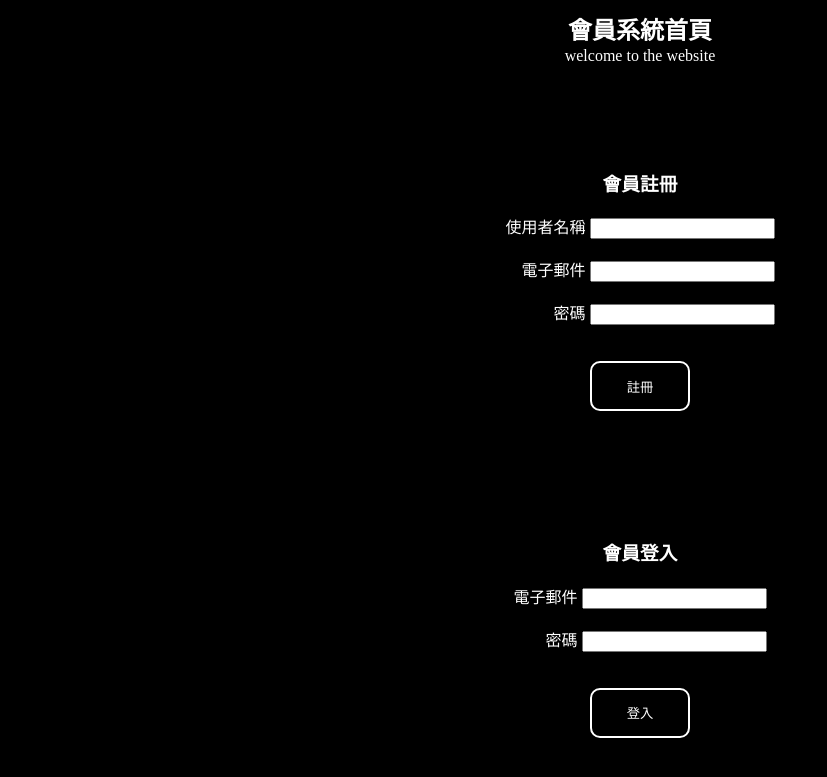
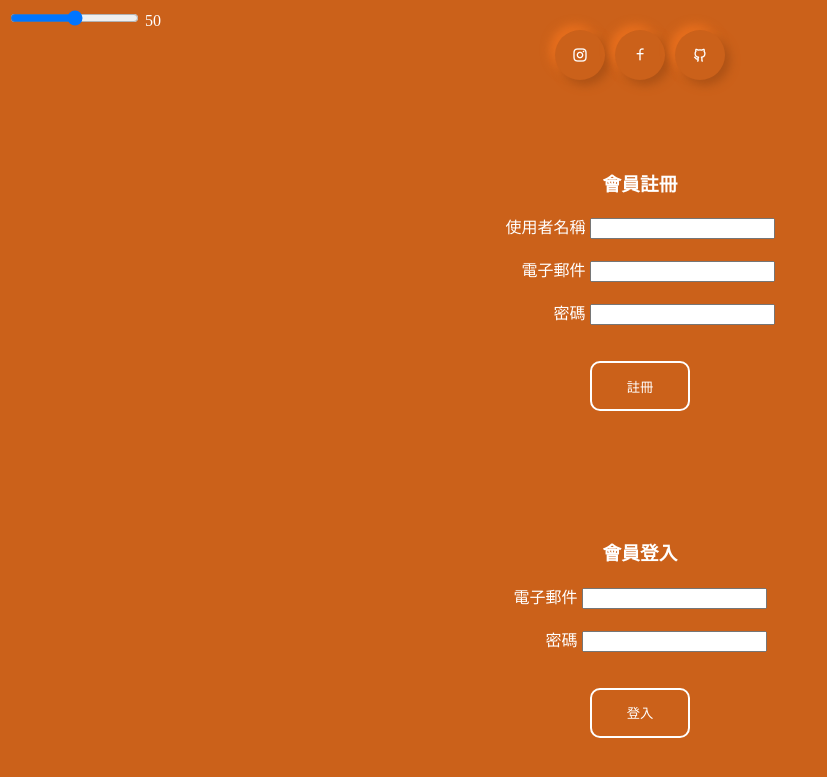
Before and after one commit to rowendev/Python-Flask-member-system, a Flask app: page / in a window 1280 px wide. Shown: the top 777 px of the page, without its empty margins (0-827 px from the left). Run offline with Flask 2, Linux system fonts and the light colour scheme.

Commit message:
first deploy

```diff
--- a/app.py
+++ b/app.py
@@ -21,6 +21,9 @@ app.secret_key = 'any string but secret'
 # route
 @app.route('/')
 def index():
+
+    usercolor = request.args.get('result')
+    print('color-value=',usercolor)
     return render_template('index.html')
 
 @app.route('/member')
--- a/templates/index.html
+++ b/templates/index.html
@@ -4,6 +4,7 @@
     <meta charset="UTF-8">
     <meta http-equiv="X-UA-Compatible" content="IE=edge">
     <meta name="viewport" content="width=device-width, initial-scale=1.0">
+    <link href="https://cdn.jsdelivr.net/npm/remixicon@2.5.0/fonts/remixicon.css" rel="stylesheet">
     <title>會員系統</title>
     <style>
         h2 {
@@ -18,10 +19,9 @@
             align-items: center;
         }
         .s {
-            position: absolute;
-            left: 50%;
-            top: 7%;
-            transform: translate(-50%, -50%);
+            display: flex;
+            justify-content: center;
+            align-items: center;
         }
         .container {
             width: 500px;
@@ -44,6 +44,12 @@
             display: flex;
             justify-content: center;
             align-items: center;
+        }
+        .con3 {
+            display: flex;
+            justify-content: center;
+            align-items: center;
+            gap: 10px;
         }
         .shadowBtn {
             width: 100px;
@@ -80,11 +86,44 @@
             background: white;
             top: 70px;
         }
+        .icon {
+            text-decoration: none;
+            width: 50px;
+            height: 50px;
+            background-color: #cb611a;
+            color: #fff;
+            border-radius: 50%;
+            display: flex;
+            align-items: center;
+            justify-content: center;
+            box-shadow:
+            5px 5px 10px #ad5216,
+            -5px -5px 10px #e9701e;
+        }
+        .icon:focus {
+            animation: shadow .15s
+            ease-in-out;
+        }
+        @keyframes shadow {
+            0% {
+                box-shadow:
+                inset 5px 5px 10px #ad5216
+                inset 5px -5px 10px #e9701e;
+            }
+            100% {
+                box-shadow: none;
+            }
+        }
+
     </style>
 </head>
-<body bgcolor="black" style="color:white">
-    <h2>會員系統首頁</h2>
-    <div class="s">welcome to the website</div>
+<body bgcolor= "#cb611a" style="color:white">
+    <!-- <h2>會員系統首頁</h2>
+    <div class="s">welcome to the website</div> -->
+    <form oninput="result.value=parseInt(b.value)">
+        <input type="range" id="b" name="b" value="50" />
+        <output name="result" for="b">50</output>
+    </form>
     <div class="container">
         <h3>會員註冊</h3>
         <div class="con2">
@@ -109,5 +148,10 @@
             </form>
         </div>
     </div>
+    <div class="con3">
+        <a href="https://www.instagram.com/_lxxch/" class="icon" ><i class="ri-instagram-line" ></i></a>
+        <a href="#" class="icon"><i class="ri-facebook-line"></i></a>
+        <a href="#" class="icon"><i class="ri-github-line"></i></a>
+    </div>
 </body>
 </html>
```
Also changed, not shown: static/instagram-line.png (added).
